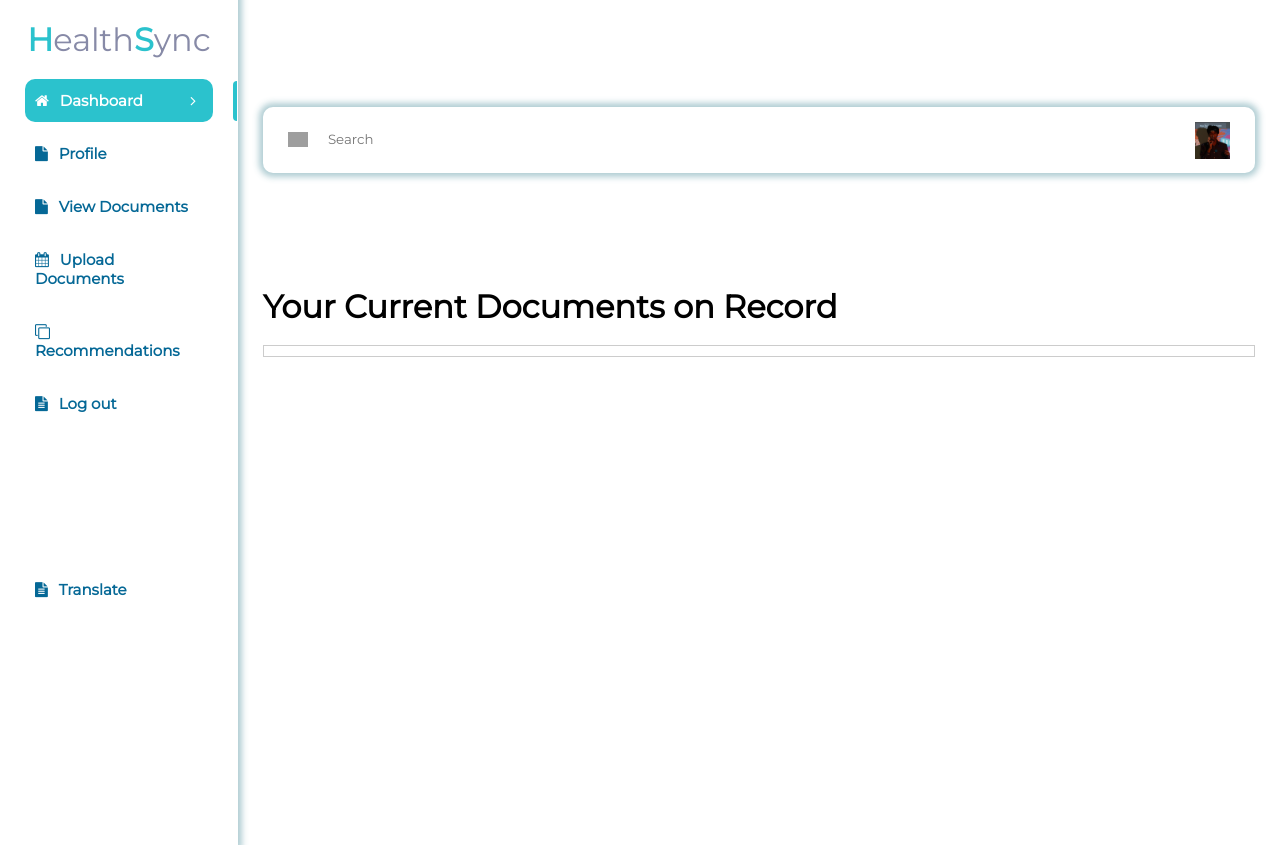
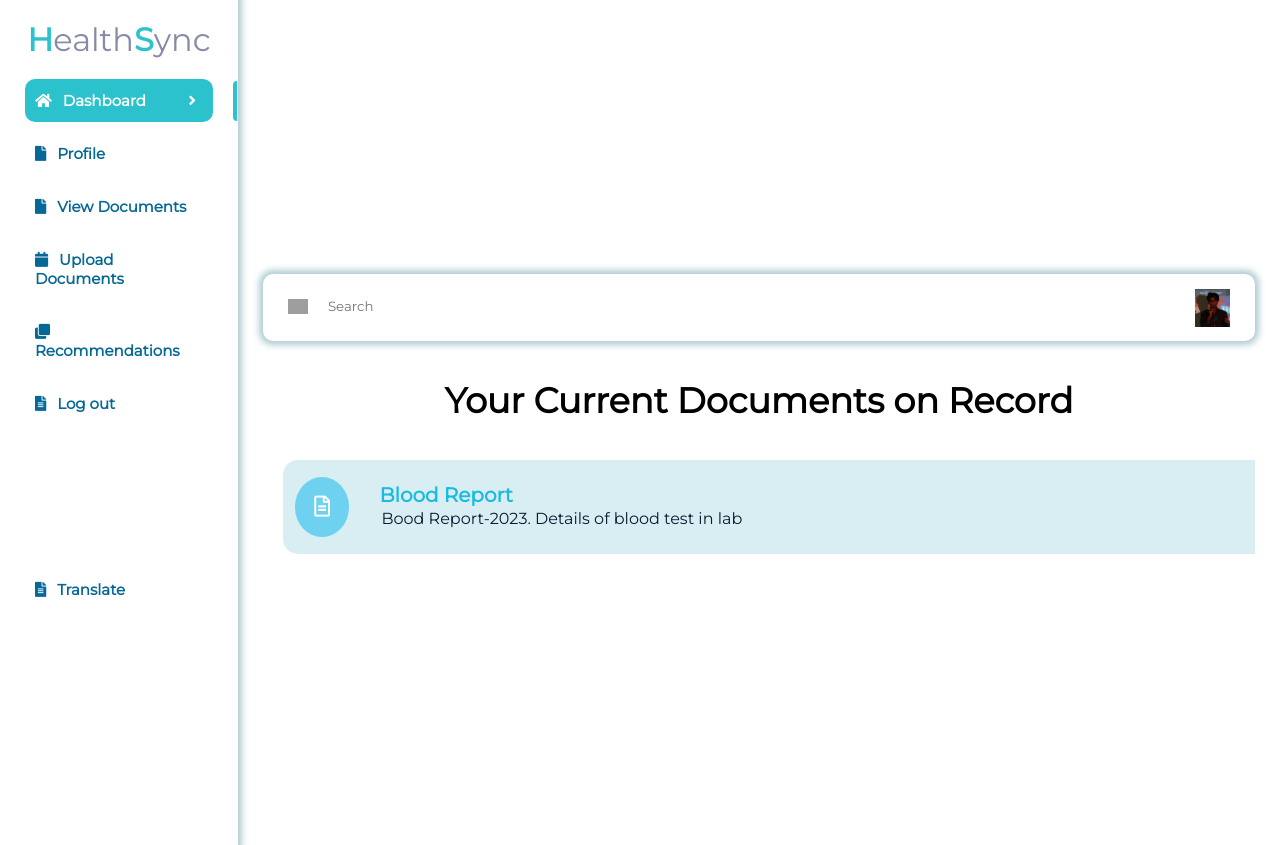
Before and after one commit to aakashrajaraman/HealthSync, a Flask app: template templates/yourDocs.html in a window 1280 px wide. Run offline with Flask 2, Linux system fonts and the light colour scheme; the template is opened without the code that fills it, so the values that code supplies are empty; parts of the project's set-up code (start-up, migrations or seed data) failed here and were passed over; grey boxes are pictures that could not be loaded.

Commit message:
creating the views page

```diff
--- a/static/upload.css
+++ b/static/upload.css
@@ -50,7 +50,7 @@ body {
   width: 88.44rem;
   float: left;
   padding: 1.563rem;
-  margin-top: -4%;
+  margin-top: -6%;
 }
 .logo span {
     font-size: 2rem;
--- a/static/yourDocs.css
+++ b/static/yourDocs.css
@@ -49,7 +49,7 @@ body {
     width: 88.44rem;
     float: left;
     padding: 1.563rem;
-    margin-top:-25%;
+    margin-top:-20%;
 }
 .logo span {
     font-size: 2rem;
@@ -215,60 +215,128 @@ body {
 
 
 body {
-	font-family: 'Poppins', sans-serif;
+	font-family: 'Montserrat', sans-serif;
 	align-items: center;
 	justify-content: center;
 	background-color: #ffffff;
 	min-height: 100vh;
  }
-image {
-	max-width: 100%;
-	display: block;
-
-}
-
-ul {
-	list-style: none;
-  }
-
-  .com-box {
-    background-color: #fff;
-    border: 1px solid #ccc;
-    padding: 0.3rem;
-    margin-bottom: 1rem;
-  }
-
-  .com-box a {
-    text-decoration: none;
-    color: #000;
-  }
-
-  .com-box a:hover {
-    text-decoration: underline;
-  }
-
-  .com-box p {
-    margin-bottom: 0.5rem;
-  }
-
-  .com-box .pdf-name {
-    font-size: 1.2rem;
-    font-weight: bold;
-  }
-
-  .com-box .pdf-link {
-    font-size: 1rem;
-  }
-
 
 
   /* Utilities */
-  .card::after,
-  .card img {
-	border-radius: 50%;
-  }
+
   body,
   .card,
   .stats {
 	display: flex;
   }
+
+
+
+
+
+
+
+  .container {
+    max-height: 500px;
+    overflow-y: auto;
+  }
+
+  .maina-overview {
+    display: grid;
+    grid-template-columns: repeat(auto-fit, minmax(265px, 1fr));
+    grid-auto-rows: 94px;
+    grid-gap: 30px;
+    margin: 20px;
+    max-width: 500px;
+    margin-top: 0px;
+  }
+
+  .overviewCard {
+    display: flex;
+    align-items: center;
+    justify-content: space-between;
+    padding: 12px;
+    background-color: #d8eef3;
+    width: 1150px;
+    transform: translateY(0);
+    transition: all 0.3s;
+    border-radius: 15px;
+    border-color: #af64cc;
+  }
+
+  /* Styling the scrollbar for WebKit-based browsers (Chrome, Safari) */
+  .container::-webkit-scrollbar {
+    width: 8px;
+  }
+
+  .container::-webkit-scrollbar-thumb {
+    background-color: #8ed7e7; /* Thumb color */
+    border-radius: 10px;
+  }
+
+  .container::-webkit-scrollbar-thumb:hover {
+    background-color: #55acdc; /* Thumb color on hover */
+  }
+
+  .container::-webkit-scrollbar-track {
+    background-color: #f1f1f1; /* Track color */
+    border-radius: 10px;
+  }
+
+.overviewCard-icon {
+    display: flex;
+    align-items: center;
+    justify-content: center;
+    height: 60px;
+    width: 60px;
+    border-radius: 50%;
+    font-size: 21px;
+    color: #ffffff;
+    border-color: #47ad1b;
+
+
+}
+.overviewCard-icon--document {
+    background-color: #6dd1ef;
+}
+.overviewCard-icon--calendar {
+  background-color: #6dd1ef;
+}
+.overviewCard-icon--mail {
+  background-color: #6dd1ef;
+}
+.overviewCard-icon--photo {
+  background-color: #6dd1ef;
+}
+.overviewCard-description {
+
+    display: flex;
+    flex-direction: column;
+    align-items: flex-start;
+    justify-content: center;
+    margin-left: 30px;
+    margin-right: 20px;
+    width: 100%;
+    height: 100%;
+    border-radius: 5px;
+
+
+}
+.overviewCard-title {
+    font-size: 20px;
+    font-weight: 600;
+    color: #1bbae1;
+    margin: 0;
+
+}
+.overviewCard-subtitle {
+    margin: 2px;
+    color: #0a1c2e;
+    align-items: center;
+}
+.overviewCard:hover {
+    transform: translateY(-3px);
+    box-shadow: 0 15px 15px rgba(6, 131, 162, 0.677);
+    cursor: pointer;
+}
--- a/templates/yourDocs.html
+++ b/templates/yourDocs.html
@@ -4,6 +4,7 @@
 	<title>Your Documents</title>
 	<link rel="stylesheet" type="text/css" href="{{url_for('static',filename='/yourDocs.css')}}">
 	<link rel="stylesheet" href="https://cdnjs.cloudflare.com/ajax/libs/font-awesome/4.7.0/css/font-awesome.min.css">
+	<link rel="stylesheet" href="https://cdnjs.cloudflare.com/ajax/libs/font-awesome/5.15.4/css/all.min.css">
 </head>
 <body>
 
@@ -30,6 +31,24 @@
 </div>
 
 <div class="main">
+	<br><br>
+
+	<br>
+	<br>
+	<br>
+	<br>
+	<br>
+	<br>
+	<br>
+	<br>
+	<br>
+	<br>
+	<br>
+	<br>
+	<br>
+	<br>
+
+
 	<div class="main-top">
 		<input type="text" name="" class="input" placeholder="Search">
 		<div class="top-right">
@@ -40,24 +59,72 @@
 		</div>
 		<div class="clearfix"></div>
 	</div>
-	<br>
-	<br>
-	<br>
-	<br>
+
+
+
 	<br>
 	<br>
 
 
-
-	<h1>Your Current Documents on Record</h1>
-	<br>
-	<div class="com-box">
+	<p align='center' style='font-size: 35px; font-weight: bold;'>Your Current Documents on Record</p>
 
 
-{%for doc in toBeRendered%}
-<a href = "{{doc['pdf_link']}}">{{doc['pdf_name']}} &nbsp; &nbsp; &nbsp;&nbsp; Notes: {{doc['metadata']}}</a>
+	<br>
+	<br>
 
-{%endfor%}
+	<div class="container">
+	<div class="maina-overview">
+		{% for doc in toBeRendered %}
+		  <div class="overviewCard">
+			<div class="overviewCard-icon overviewCard-icon--document">
+			  <i class="far fa-file-alt"></i>
+			</div>
+			<div class="overviewCard-description">
+
+				<a href="{{ doc['pdf_link'] }}" class="overviewCard-title text-light">{{ doc['pdf_name'] }} </a>
+
+			  <p class="overviewCard-subtitle">{{ doc['metadata'] }}</p>
+
+			</div>
+
+		  </div>
+		{% endfor %}
+
+		<div class="overviewCard">
+		  <div class="overviewCard-icon overviewCard-icon--calendar">
+			<i class="far fa-file-alt"></i>
+		  </div>
+		  <div class="overviewCard-description">
+			<h3 class="overviewCard-title text-light">Blood Report</h3>
+			<p class="overviewCard-subtitle">Bood Report-2023. Details of blood test in lab</p>
+		  </div>
+		</div>
+	 <!--
+		<div class="overviewCard">
+		  <div class="overviewCard-icon overviewCard-icon--calendar">
+			<i class="far fa-file-alt"></i>
+		  </div>
+		  <div class="overviewCard-description">
+			<h3 class="overviewCard-title text-light">Pathology Report</h3>
+			<p class="overviewCard-subtitle">Pathology Checkup for recent vaccinations</p>
+		  </div>
+		</div>
+
+		<div class="overviewCard">
+		  <div class="overviewCard-icon overviewCard-icon--mail">
+			<i class="far fa-file-alt"></i>
+		  </div>
+		  <div class="overviewCard-description">
+			<h3 class="overviewCard-title text-light">X-Ray Scans</h3>
+			<p class="overviewCard-subtitle">X-Ray report for the latest injury in arm</p>
+		  </div>
+		</div>
+	  </div>
+	 -->
+
+
+		  </div>
+
 
 
 	</div>
```
